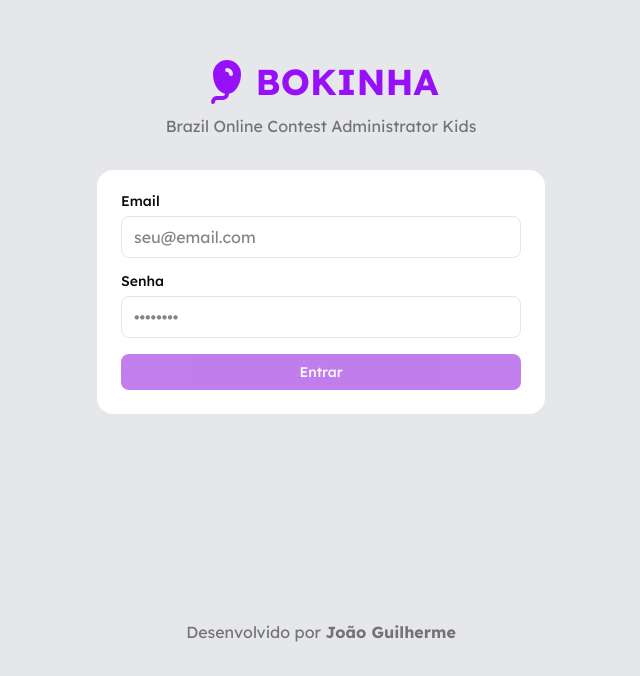
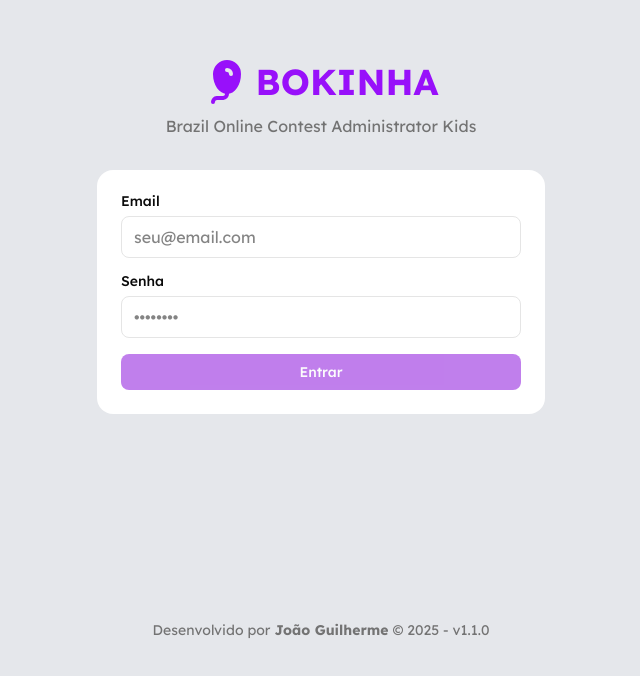
Before and after one commit to guilhermecoding/bokinha, a Next.js app: page /login in a window 1280 px wide. Shown: the part 124-800 px from the top of the page, without its empty margins (319-959 px from the left). Built offline with nearby package versions, Linux system fonts and the light colour scheme.

Commit message:
:bookmark: Adição de versão do sistema.

```diff
--- a/src/app/layout.tsx
+++ b/src/app/layout.tsx
@@ -23,7 +23,7 @@ export default function RootLayout({
            <Providers>
             {children}
             <footer className='w-full my-6 flex justify-center'>
-              <span className='text-muted-foreground'>Desenvolvido por <strong>João Guilherme</strong></span>
+              <span className='text-sm text-muted-foreground'>Desenvolvido por <strong>João Guilherme</strong> &copy; {new Date().getFullYear()} - v1.1.0</span>
             </footer>
            </Providers>
         </body>
```
